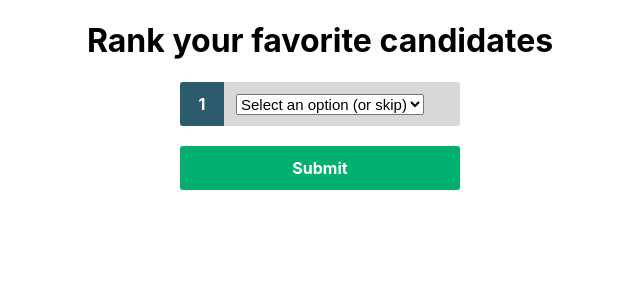
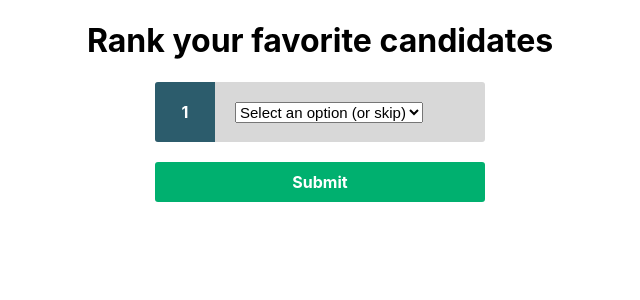
Before and after one commit to tplante/sorting-ui-4, a React (Create React App) app: page / in a window 1280 px wide. Shown: the top 300 px of the page, without its empty margins (320-960 px from the left). Built offline with nearby package versions, Linux system fonts and the light colour scheme.

Commit message:
more space for thumbs

```diff
--- a/src/App.js
+++ b/src/App.js
@@ -22,24 +22,24 @@ const reorder = (list, startIndex, endIndex) => {
 
   return result;
 };
-const grid = 12;
+const grid = 20;
 const getItemStyle = (isDragging, draggableStyle) => ({
   userSelect: "none",
-  padding: grid * 2,
-  margin: `0 0 ${grid}px 0`,
+  padding: grid,
+  margin: `0 0 ${grid / 2}px 0`,
   // Change background colour if dragging
   background: isDragging ? "lightgreen" : "#d8d8d8",
   // Styles to apply on draggables
   ...draggableStyle
 });
 const getListStyle = isDraggingOver => ({
-  width: 280,
+  width: 330,
   margin: "0 auto"
 });
 
 const buttonStyles = {
   width: "100%",
-  padding: `${grid}px 0`,
+  padding: `${grid / 2}px 0`,
   textAlign: "center",
   fontWeight: "bold",
   cursor: "pointer",
```
